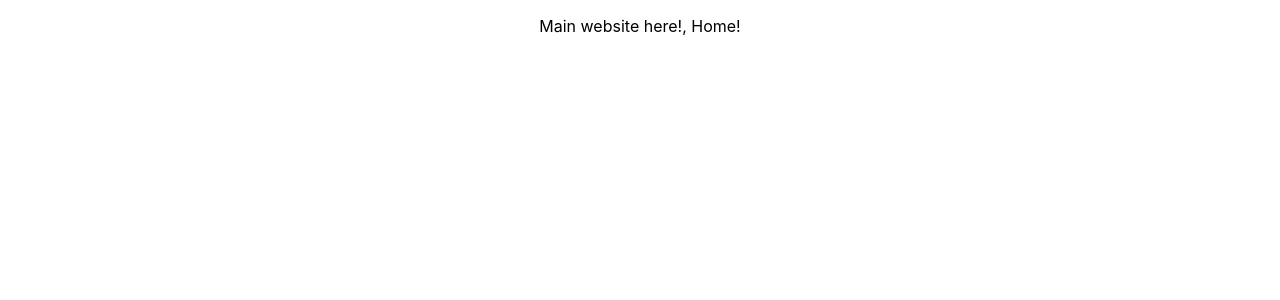
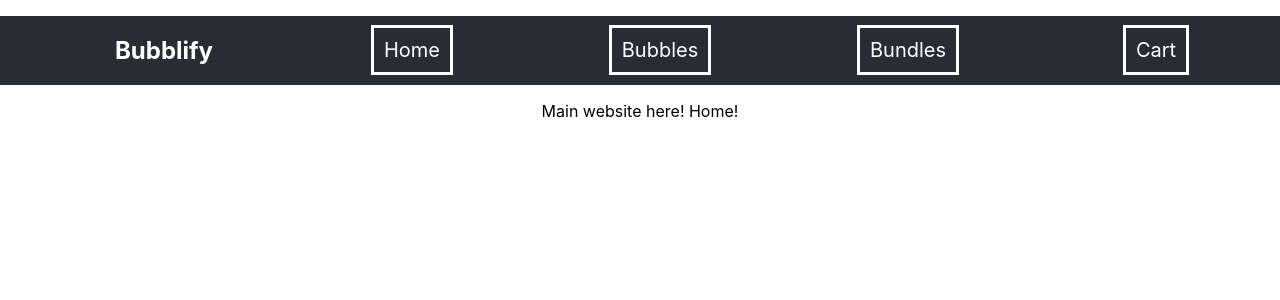
Before and after one commit to Daddara/Bubblify, a React (Create React App) app: page / in a window 1280 px wide. Shown: the top 300 px of the page. Built offline with nearby package versions, Linux system fonts and the light colour scheme; no server answers.

Commit message:
redux for bubbles setup, navbar added

```diff
--- a/package.json
+++ b/package.json
@@ -6,6 +6,7 @@
     "@testing-library/jest-dom": "^5.16.2",
     "@testing-library/react": "^12.1.3",
     "@testing-library/user-event": "^13.5.0",
+    "axios": "^0.26.0",
     "react": "^17.0.2",
     "react-dom": "^17.0.2",
     "react-redux": "^7.2.6",
--- a/src/App.js
+++ b/src/App.js
@@ -1,13 +1,30 @@
 import './App.css';
+import React from 'react';
 import {Routes, Route} from 'react-router-dom';
 import Bubbles from './components/Bubbles';
 import Main from './components/Main';
+import NavigationBar from './components/NavigationBar';
+import { getBubbles } from './actions/getBubblesAction';
+import { useEffect } from "react";
+import {useSelector, useDispatch} from 'react-redux';
 
 function App() {
+  const dispatch = useDispatch();
+
+	const bubbles = useSelector(state => state.bubbles);
+    const onRefresh = React.useCallback(async () => {
+		await dispatch(getBubbles());
+	  }, [bubbles]);
+    useEffect(()=>{
+
+        onRefresh();
+        }, []);
+
   return (
     <div className="App">
       {/* <header className="App-header">
       </header> */}
+      <NavigationBar />
       <Routes>
       <Route exact path="/" element={ <Main/> }/>
       <Route exact path="/bubbles" element={ <Bubbles/> }/>
--- /dev/null
+++ b/src/actions/getBubblesAction.js
@@ -0,0 +1,17 @@
+import * as apiService from '../services/apiService';
+import { GET_BUBBLES } from '../constants';
+
+export const getBubbles = () => async dispatch => {
+	try {
+        // Await here something from the api
+		const bubbles = await apiService.getBubbles();
+		dispatch(getBubblesSuccess(bubbles));
+	} catch (err) {
+		console.log('ERROR IN ACTIONS: ', err);
+	}
+};
+
+const getBubblesSuccess = bubbles => ({
+	type: GET_BUBBLES,
+	payload: bubbles,
+});
--- a/src/components/Main/index.js
+++ b/src/components/Main/index.js
@@ -11,7 +11,7 @@ class Main extends React.Component{
 render() {
   return(
 <div className="main">
-    <p>Main website here!, Home!</p>
+    <p>Main website here! Home!</p>
 </div>
 
 
--- /dev/null
+++ b/src/components/NavLinks/index.js
@@ -0,0 +1,50 @@
+import React from "react";
+import { NavLink } from "react-router-dom";
+
+const NavLinks = () => {
+    return(
+
+    <ul className="nav-links">
+        <li><h1 className="wiki">Bubblify</h1></li>
+        <li>
+            <NavLink
+                className="navbar-item"
+                activeClassName="is-active"
+                to="/"
+                exact>
+            Home
+            </NavLink>
+            {/* <a href="#">Home</a> */}
+        </li>
+        <li>
+            <NavLink
+                className="navbar-item"
+                // activeClassName="is-active"
+                to="/"
+                exact>
+                Bubbles
+            </NavLink>
+        </li>
+        <li>
+            <NavLink
+                className="createboss"
+                // activeClassName="is-active"
+                to="/"
+                exact>
+                Bundles
+            </NavLink>
+        </li>
+        <li>
+            <NavLink
+                className="createboss"
+                // activeClassName="is-active"
+                to="/"
+                exact>
+                Cart
+            </NavLink>
+        </li>
+    </ul>
+    )
+}
+
+export default NavLinks;
--- /dev/null
+++ b/src/components/NavigationBar/index.js
@@ -0,0 +1,12 @@
+import React from "react";
+import NavLinks from "../NavLinks";
+
+const NavigationBar = () => {
+    return(
+    <nav className="navbar navbar-light bg-light">
+        <NavLinks />
+    </nav>
+    )
+}
+
+export default NavigationBar;
--- /dev/null
+++ b/src/constants/index.js
@@ -0,0 +1 @@
+export const GET_BUBBLES = 'GET_BUBBLES';
--- a/src/index.css
+++ b/src/index.css
@@ -11,3 +11,39 @@ code {
   font-family: source-code-pro, Menlo, Monaco, Consolas, 'Courier New',
     monospace;
 }
+
+
+
+
+ul{
+  display: grid;
+  grid-template-columns: 1fr 1fr 1fr 1fr 1fr;
+  justify-items: center;
+  align-items: center;
+  list-style: none;
+  /* padding-left: 0; */
+  height: 100%;
+  background-color: #282c34;
+}
+
+a{
+  border: 3px solid white;
+  text-decoration: none;
+  padding: 10px 10px;
+  text-align: center;
+  align-items: center;
+  color: white;
+  font-size: 20px;
+}
+
+ul.nav-links .navigationLink{
+  display: flex;
+  list-style: none;
+  height: 100%;
+  align-items: center;
+  justify-content: center;
+}
+
+.wiki{
+  color: white;
+}
--- /dev/null
+++ b/src/reducers/bubbleReducer.js
@@ -0,0 +1,22 @@
+import { GET_BUBBLES } from "../constants";
+
+export default function (state = [], action) {
+	switch (action.type) {
+		case GET_BUBBLES: return action.payload;
+		// case CREATE_BOSS: return {
+		// 	...state,
+		// 	bosses: [...state.bosses.data, action.payload]
+		// };
+		// case DELETE_BOSS: return {
+		// 	bosses: state.bosses.data.filter(boss => boss != action.payload)
+		// };
+		// case EDIT_BOSS: return {
+		// 	bosses: state.bosses.data.forEach(boss => {
+		// 		if(boss.id == action.payload.id){
+		// 			boss = action.payload;
+		// 		}
+		// 	})
+		// };
+		default: return state;
+	}
+}
--- a/src/reducers/index.js
+++ b/src/reducers/index.js
@@ -1,5 +1,6 @@
 import { combineReducers } from 'redux';
+import bubbles from './bubbleReducer';
 
 export default combineReducers({
-
+    bubbles
 });
--- a/src/services/apiService.js
+++ b/src/services/apiService.js
@@ -4,6 +4,6 @@ const api = 'http://localhost:3500/api';
 
 export const getBubbles = async () => {
 	const bubbles = await axios.get(api + '/bubbles');
-
+    console.log(bubbles);
 	return bubbles;
 };
```
Also changed, not shown: 1 other file (tests, documents, lock files or other folders).
